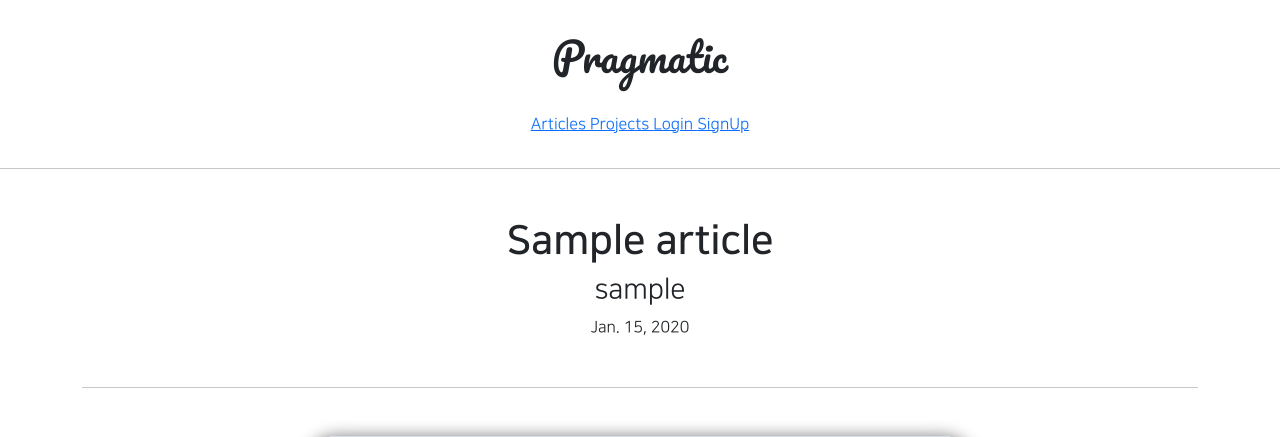
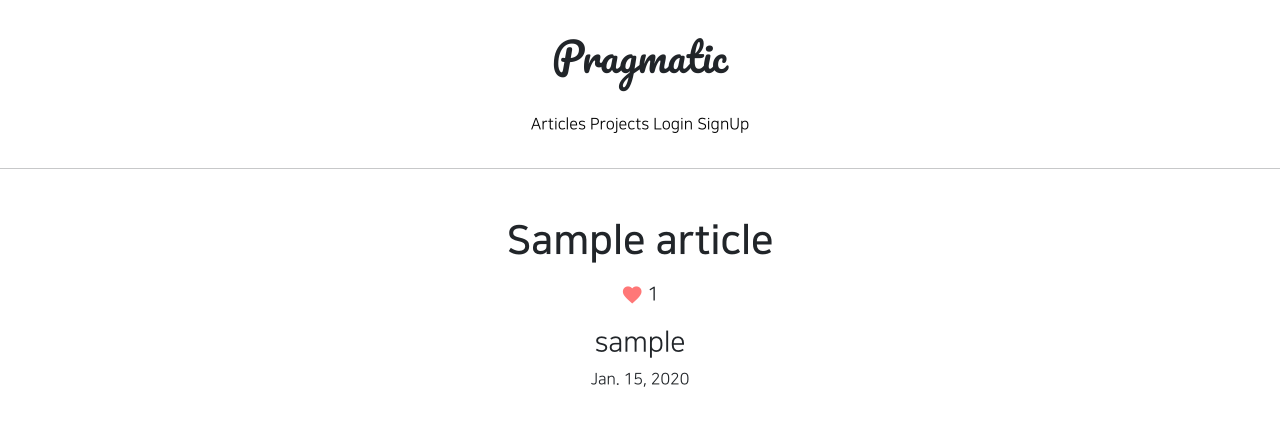
Before and after one commit to limajin/Django_pinterest, a Django app: page /articles/detail/1 in a window 1280 px wide. Shown: the top 437 px of the page. Run offline with Django 3.2, Linux system fonts and the light colour scheme; tables that the repository leaves empty hold one stand-in row (Sample ...); some libraries are stand-ins or nearby versions.

Commit message:
8/24 commit3

```diff
--- a/articleapp/templates/articleapp/detail.html
+++ b/articleapp/templates/articleapp/detail.html
@@ -8,6 +8,16 @@
         <div class="my-5">
             {#      제목, 글쓴이, 작성일자      #}
             <h1 class="NNS_B">{{ target_article.title }}</h1>
+            <div class="my-3">
+                <a href="{% url 'likeapp:article_like' article_pk=target_article.pk %}"
+                   class="material-icons"
+                   style="vertical-align: middle; font-size: 1.4rem; color: #f77">
+                    favorite
+                </a>
+                <span style="vertical-align: middle; font-size: 1.2rem">
+                    {{ target_article.like }}
+                </span>
+            </div>
             <h3>{{ target_article.writer.profile.nickname }}</h3>
             <p>{{ target_article.created_at }}</p>
         </div>
--- a/likeapp/urls.py
+++ b/likeapp/urls.py
@@ -1,5 +1,9 @@
+from django.urls import path
 
+from likeapp.views import LikeArticleView
 
-urlpatterns =[
+app_name = 'likeapp'
 
+urlpatterns = [
+    path('article/<int:article_pk>', LikeArticleView.as_view(), name='article_like'),
 ]
--- a/static/base.css
+++ b/static/base.css
@@ -72,3 +72,12 @@
         font-size: 13px;
     }
 }
+
+a {
+    text-decoration: none;
+    color: black;
+}
+
+a:hover{
+    color:deeppink;
+}
```
Also changed, not shown: likeapp/views.py (+29 -0 lines).
